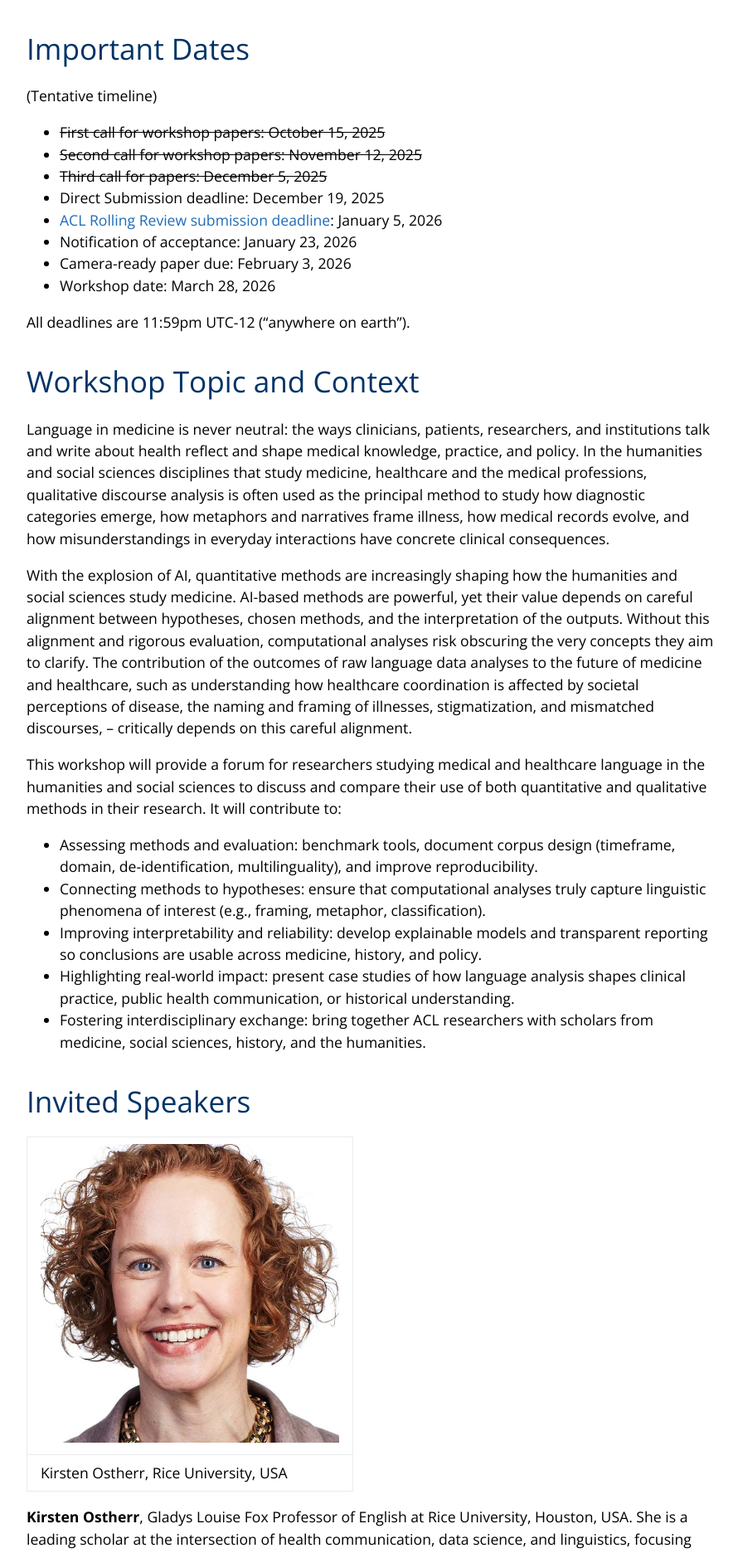
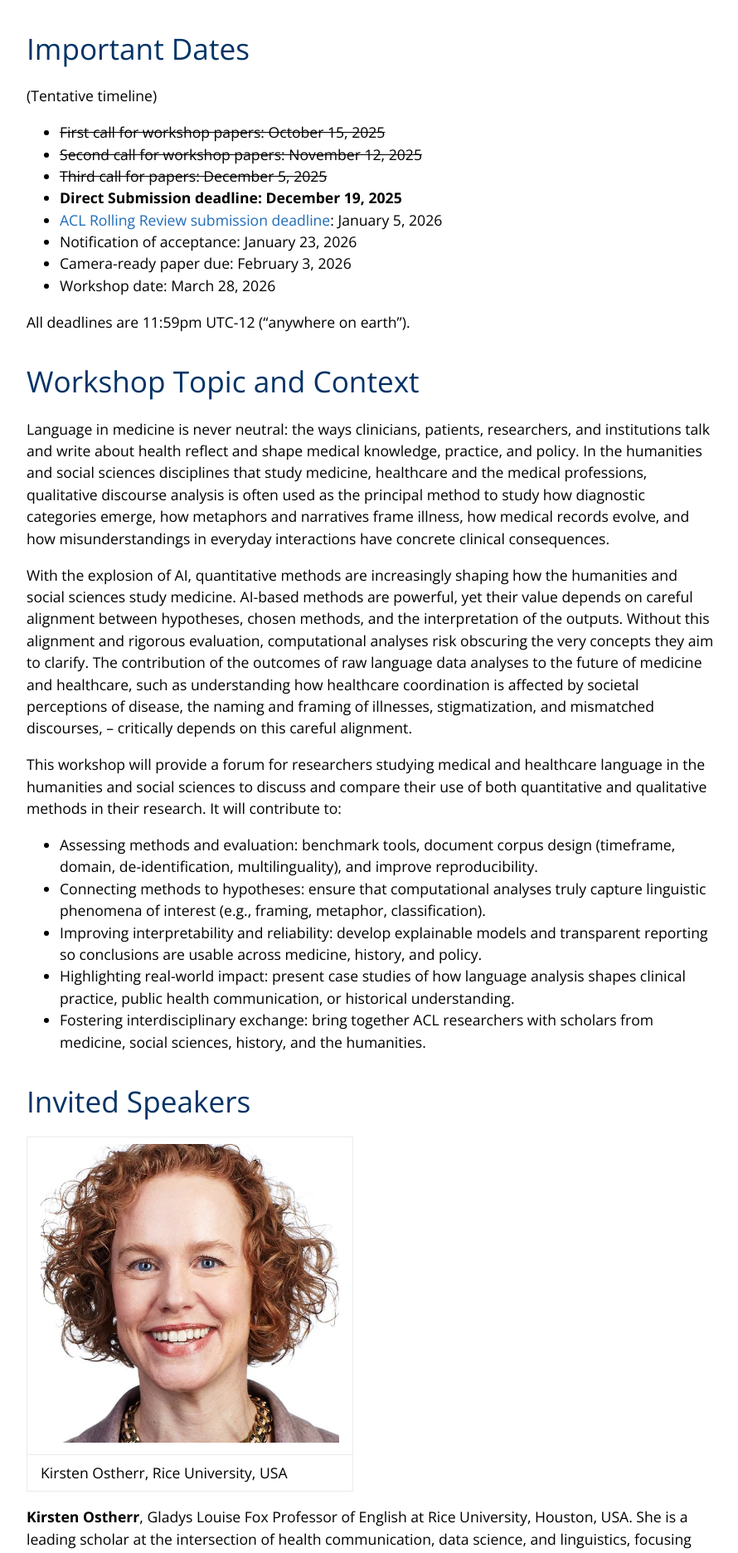
Before and after one commit to HeaLing-workshop/HeaLing-workshop.github.io, a Jekyll site: the page built from index.md, in a window 1280 px wide. Shown: the part 1179-3051 px from the top of the page at 83% size, without its empty margins (192-1082 px from the left). Built offline with Jekyll 4.4.1, drawn with Linux system fonts in a browser that asks for light colours.

Commit message:
major update

```diff
--- a/index.md
+++ b/index.md
@@ -12,7 +12,7 @@ _Tagline:_ Exploring Linguistic Analysis in Medicine and Healthcare: Bridging Hy
 - ~~First call for workshop papers: October 15, 2025~~
 - ~~Second call for workshop papers: November 12, 2025~~
 - ~~Third call for papers: December 5, 2025~~
-- Direct Submission deadline: December 19, 2025
+- **Direct Submission deadline: December 19, 2025**
 - [ACL Rolling Review submission deadline](https://aclrollingreview.org/cfp): January 5, 2026
 - Notification of acceptance: January 23, 2026
 - Camera-ready paper due: February 3, 2026
```
